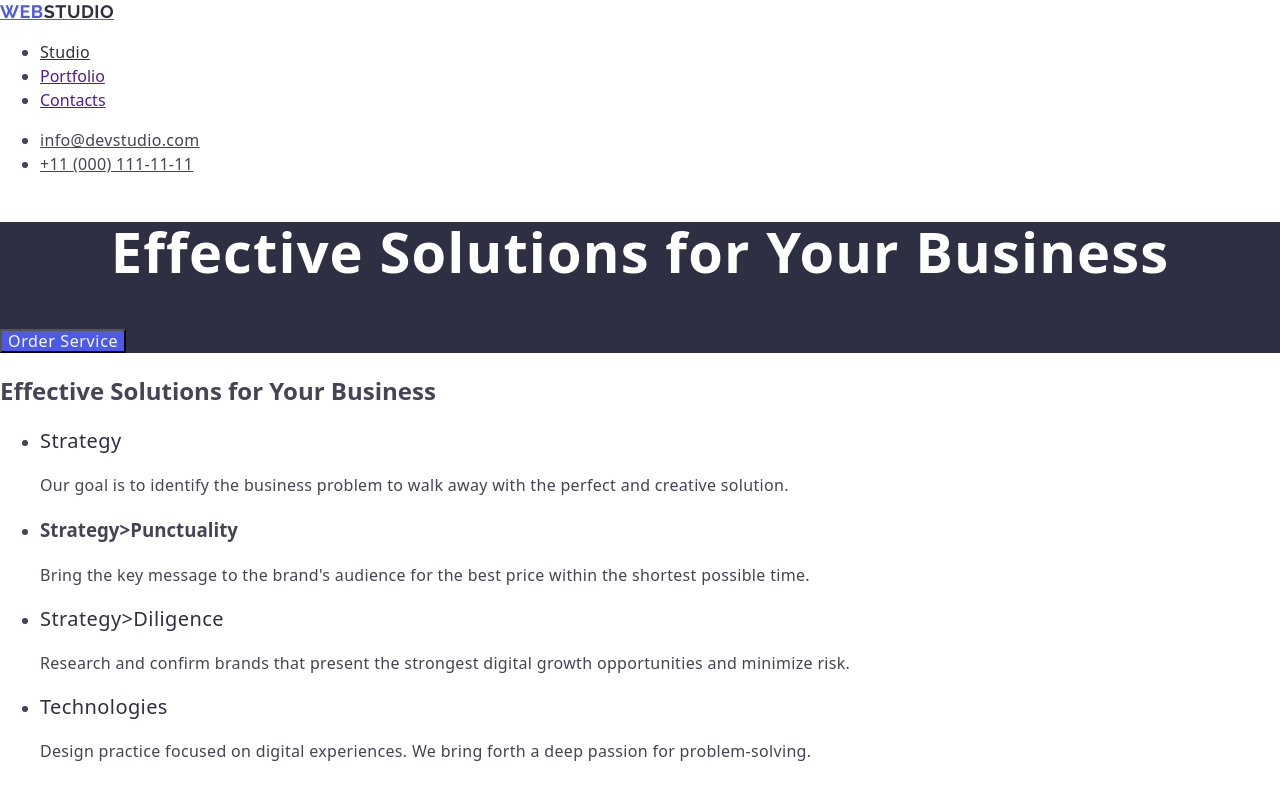
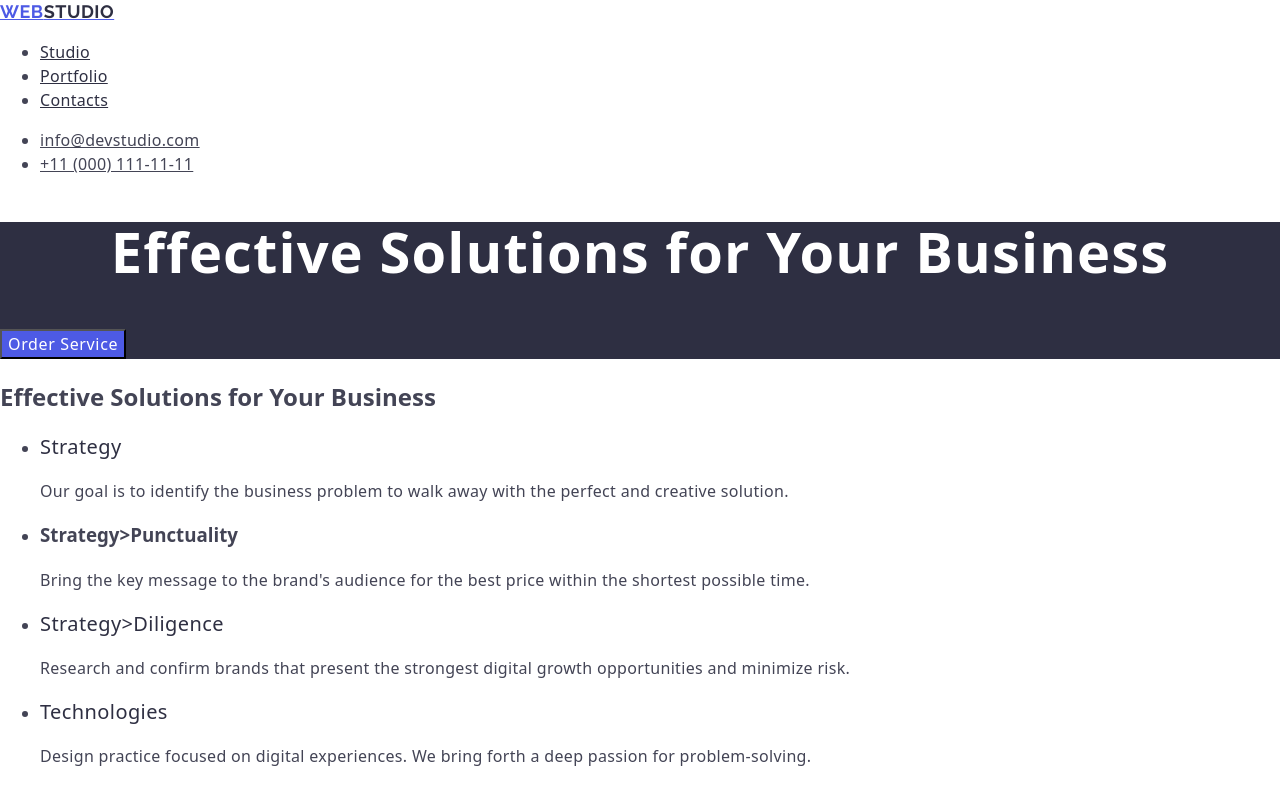
Before and after one commit to Andrii-Shevchenko/goit-markup-hw-02, a plain HTML site: page index.html in a window 1280 px wide. Shown: the top 790 px of the page. Drawn offline with nearby package versions, Linux system fonts and the light colour scheme.

Commit message:
update files

```diff
--- a/css/styles.css
+++ b/css/styles.css
@@ -68,6 +68,7 @@ body {
   letter-spacing: 0.04em;
   color: #ffffff;
   cursor: pointer;
+  line-height: 1.5;
 }
 .section-one-button:hover {
   background-color: #404bbf;
--- a/index.html
+++ b/index.html
@@ -36,10 +36,10 @@
             <a href="./index.html" class="link-studio">Studio</a>
           </li>
           <li>
-            <a href="">Portfolio</a>
+            <a href="" class="link-studio">Portfolio</a>
           </li>
           <li>
-            <a href="">Contacts</a>
+            <a href="" class="link-studio">Contacts</a>
           </li>
         </ul>
       </nav>
```
